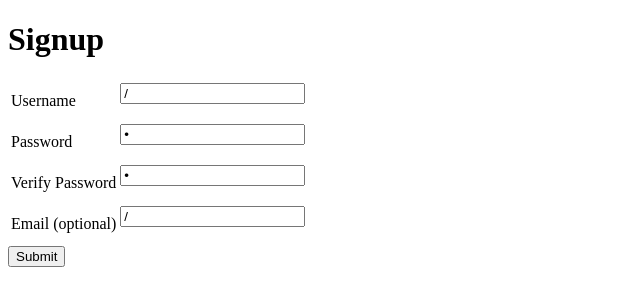
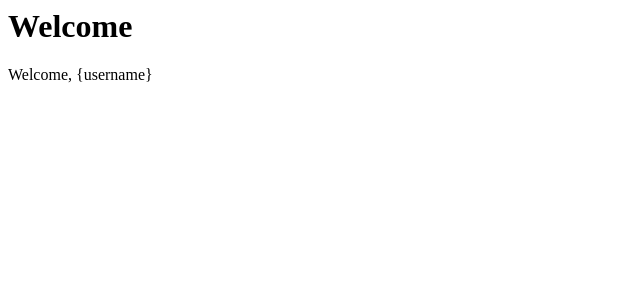
Before and after one commit to rhoffman219/user-signup, a Flask app: template templates/welcome.html in a window 1280 px wide. Shown: the top 306 px of the page, without its empty margins (0-640 px from the left). Run offline with Flask 2, Linux system fonts and the light colour scheme; the template is opened without the code that fills it, so the values that code supplies are empty.

Commit message:
reformated welcome.html template, updated welcome function to render template correctly. also added username=request.form['username'] to the welcom function.

```diff
--- a/main.py
+++ b/main.py
@@ -52,7 +52,7 @@
     if not username_error and not password_error and not verify_password_error and not email_error:
         #success!
         template = jinja_env.get_template('welcome.html')
-        return render_template(username=username)
+        return render_template('welcome.html', username=username)
 
     else:
         template = jinja_env.get_template('base.html')
@@ -62,7 +62,9 @@
 
 @app.route("/welcome", methods=['POST'])
 def welcome():
-    return render_template('welcome.html')
+    username=request.form['username']
+    template = jinja_env.get_template('welcome.html')
+    return render_template('welcome.html', username=username)
 
 
 app.run()
--- a/templates/welcome.html
+++ b/templates/welcome.html
@@ -1,6 +1,6 @@
-{% extends "base.html" %}
-
-{% block content %}
-<h1>Welcome</h1>
-<p>Welcome, {{username}}</p>
-{% endblock %}
+<html>
+    <body>
+        <h1>Welcome</h1>
+        <p>Welcome, {username}</p>
+    </body>
+</html>
```
